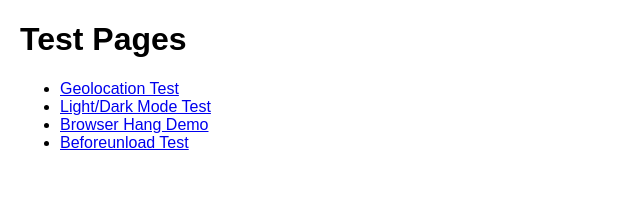
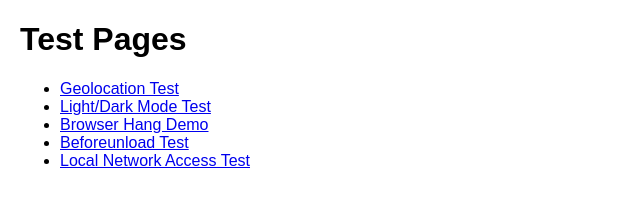
Before and after one commit to r0mai/test-sites, a plain HTML site: page index.html in a window 1280 px wide. Shown: the whole page, without its empty margins (0-640 px from the left). Drawn offline with Linux system fonts and the light colour scheme.

Commit message:
Add local_network_access_test.html to index.html

```diff
--- a/index.html
+++ b/index.html
@@ -22,6 +22,7 @@
     <li><a href="light-dark.html">Light/Dark Mode Test</a></li>
     <li><a href="hang.html">Browser Hang Demo</a></li>
     <li><a href="beforeunload.html">Beforeunload Test</a></li>
+    <li><a href="local_network_access_test.html">Local Network Access Test</a></li>
   </ul>
 </body>
 </html>
```
